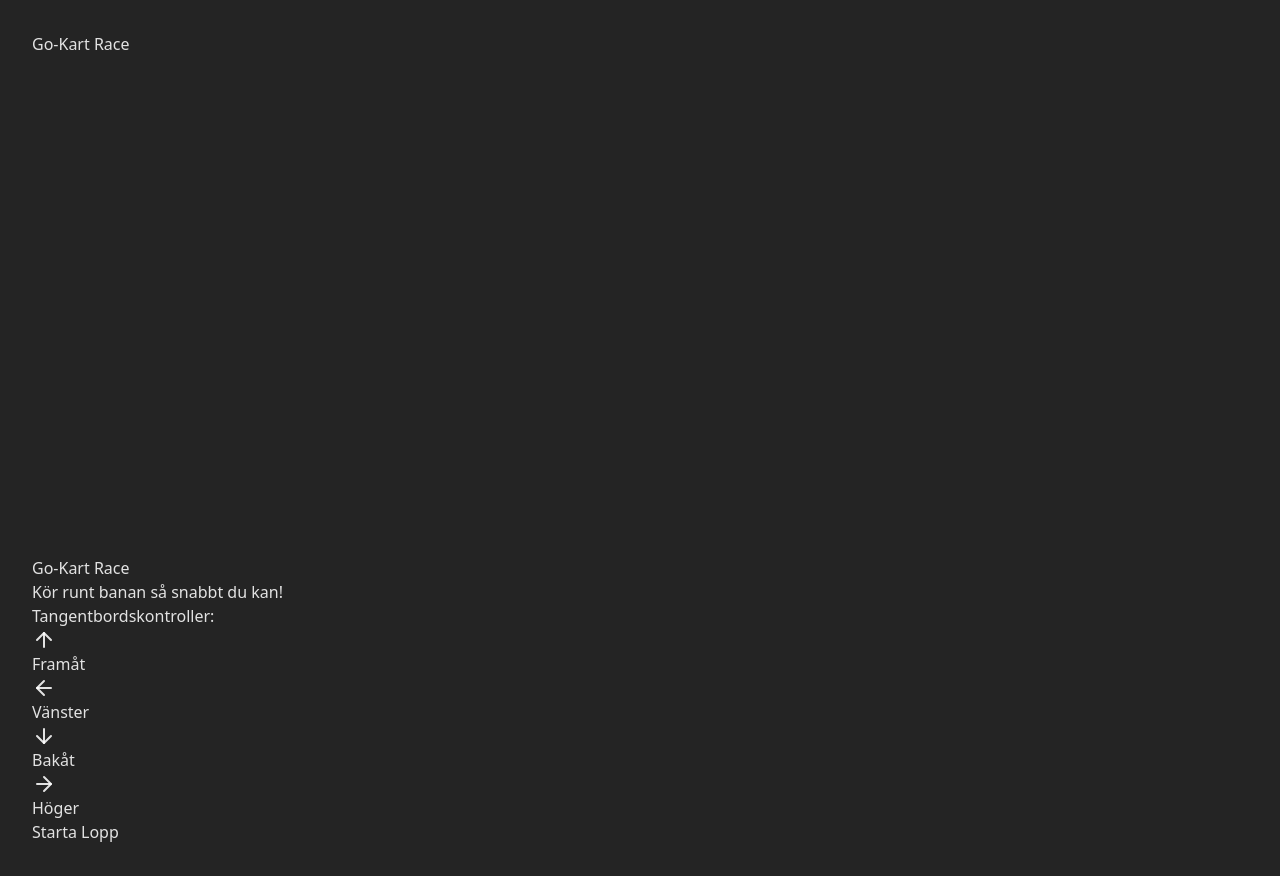
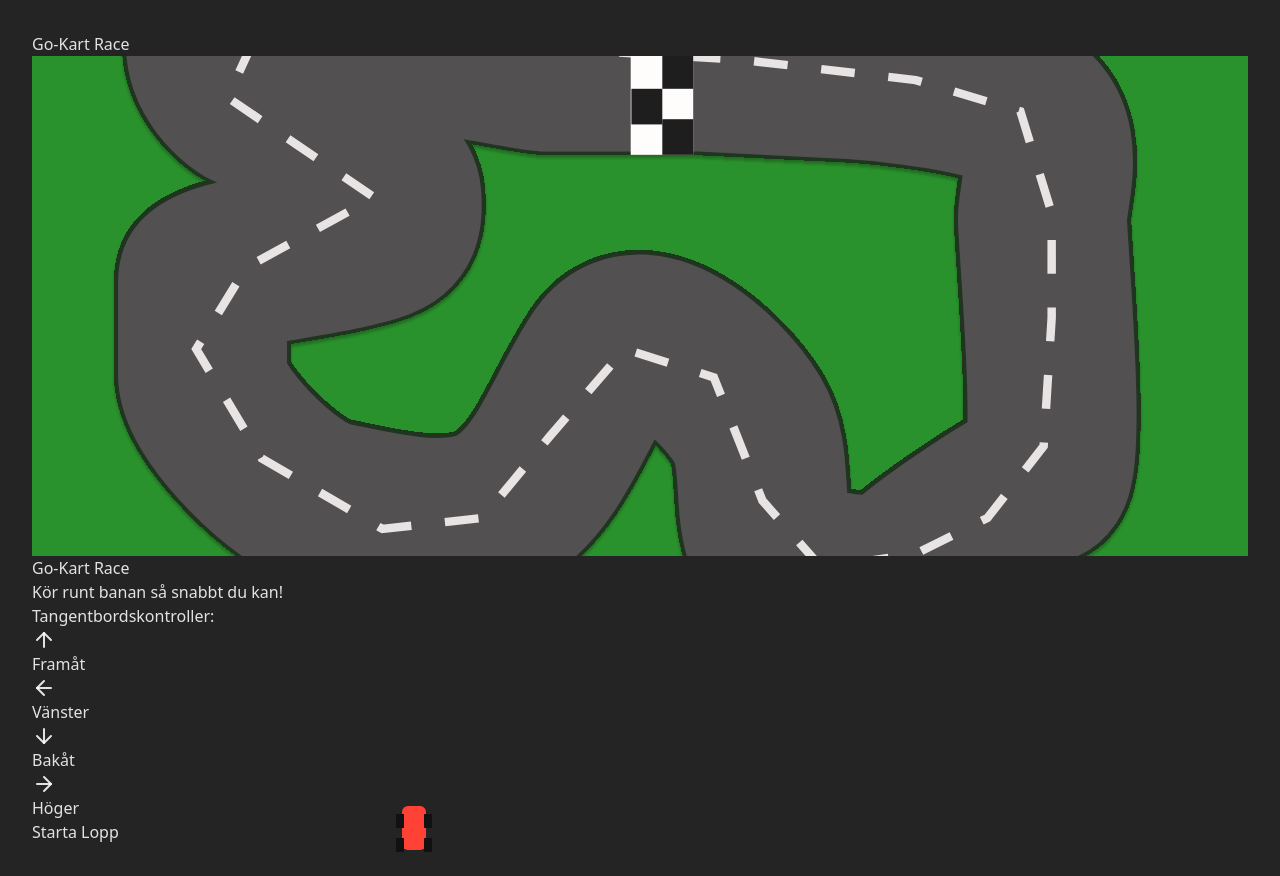
Before and after one commit to Mahtte94/GoKart, a React (Vite) app: page / in a window 1280 px wide. Built offline with nearby package versions, Linux system fonts and the light colour scheme.

Commit message:
Restored graphics for map and gokart

```diff
--- a/src/components/Gokart.tsx
+++ b/src/components/Gokart.tsx
@@ -97,12 +97,12 @@ const Gokart: React.FC = () => {
     const handleFocusIn = () => checkFocus();
     const handleFocusOut = () => checkFocus();
 
-    document.addEventListener('focusin', handleFocusIn);
-    document.addEventListener('focusout', handleFocusOut);
+    document.addEventListener("focusin", handleFocusIn);
+    document.addEventListener("focusout", handleFocusOut);
 
     return () => {
-      document.removeEventListener('focusin', handleFocusIn);
-      document.removeEventListener('focusout', handleFocusOut);
+      document.removeEventListener("focusin", handleFocusIn);
+      document.removeEventListener("focusout", handleFocusOut);
     };
   }, []);
 
@@ -154,7 +154,7 @@ const Gokart: React.FC = () => {
     animationFrameId = requestAnimationFrame(updatePosition);
 
     const handleKeyDown = (e: KeyboardEvent): void => {
-      if (['ArrowUp', 'ArrowDown', 'ArrowLeft', 'ArrowRight'].includes(e.key)) {
+      if (["ArrowUp", "ArrowDown", "ArrowLeft", "ArrowRight"].includes(e.key)) {
         e.preventDefault();
 
         if (e.key in keyState.current) {
@@ -169,8 +169,8 @@ const Gokart: React.FC = () => {
       }
     };
 
-    window.addEventListener('keydown', handleKeyDown);
-    window.addEventListener('keyup', handleKeyUp);
+    window.addEventListener("keydown", handleKeyDown);
+    window.addEventListener("keyup", handleKeyUp);
 
     return () => {
       window.removeEventListener("keydown", handleKeyDown);
@@ -184,18 +184,20 @@ const Gokart: React.FC = () => {
       ref={containerRef as React.RefObject<HTMLDivElement>}
       className="relative w-full h-full bg-white border border-gray-300 rounded-lg overflow-hidden"
       tabIndex={0}
-      style={{ outline: 'none', height: '500px' }}
+      style={{ outline: "none", height: "500px" }}
     >
-      <div
-        className="absolute bg-red-600 w-8 h-12 rounded-md shadow-md transition-all duration-100 ease-in-out"
-        style={{
-          transform: `translate(${position.x}px, ${position.y}px) rotate(${position.rotation}deg)`,
-        }}
-      >
-        <div className="absolute top-0 left-1/2 w-2 h-4 bg-black transform -translate-x-1/2 -translate-y-1/2 rounded-t-full" />
-      </div>
+      {/* Race track as background */}
+      <RaceTrack className="absolute top-0 left-0 w-full h-full pointer-events-none" />
+
+      {/* Go-kart sprite on top */}
+      <GoKartSprite
+        x={position.x}
+        y={position.y}
+        rotation={position.rotation}
+      />
       <div className="absolute bottom-2 left-2 text-sm text-gray-600">
-        {!isFocused && "Klicka på spelplanen för att aktivera tangentbordskontroller"}
+        {!isFocused &&
+          "Klicka på spelplanen för att aktivera tangentbordskontroller"}
       </div>
     </div>
   );
```
